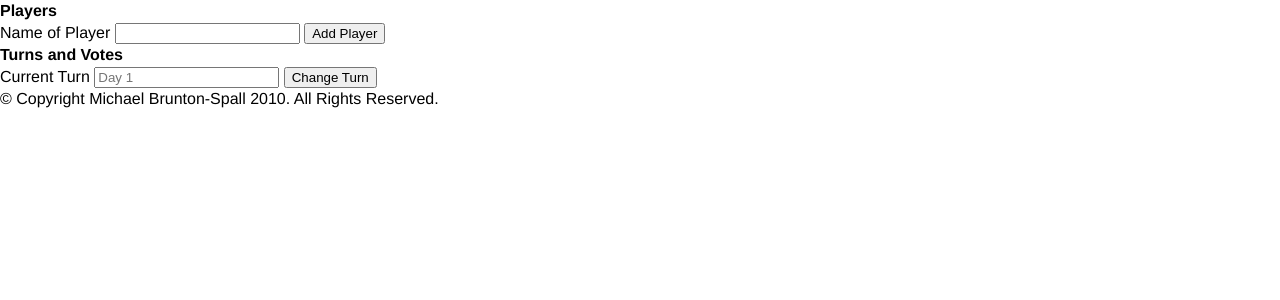
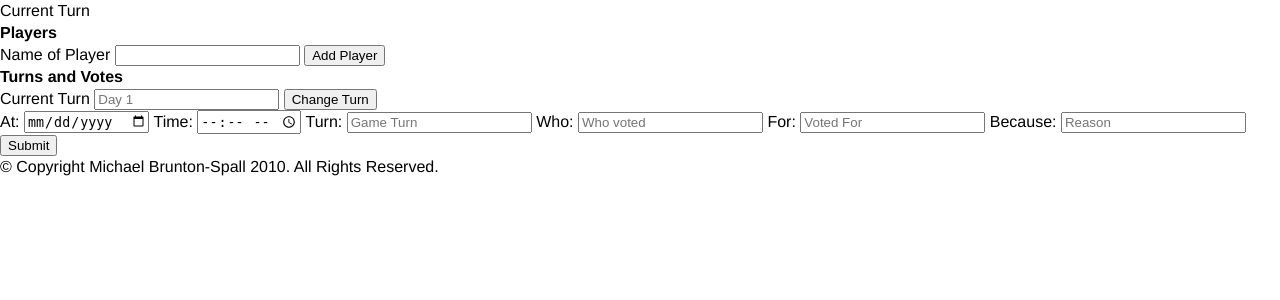
Before and after one commit to bruntonspall/werewolf-tracker, a Python web app: template templates/game.html in a window 1280 px wide. Shown: the part 22-322 px from the top of the page. Run offline with Jinja, Linux system fonts and the light colour scheme; the template is opened without the code that fills it, so the values that code supplies are empty.

Commit message:
Make vote submission work

```diff
--- a/models.py
+++ b/models.py
@@ -53,9 +53,10 @@ class Vote(db.Model):
     turn = db.StringProperty(required=True)
     source = db.ReferenceProperty(Player, collection_name="lynch_votes", required=True)
     target = db.ReferenceProperty(Player, collection_name="votes", required=True)
+    game = db.ReferenceProperty(Game, collection_name="votes", required=True)
     reason = db.StringProperty(required=False)
     @staticmethod
-    def create(date, time, turn, source, target, reason=""):
-        obj = Vote(date=date, time=time, turn=turn, source=source, target=target, reason=reason)
+    def create(date, time, turn, source, target, game, reason=""):
+        obj = Vote(date=date, time=time, turn=turn, source=source, target=target, game=game, reason=reason)
         obj.save()
         return obj
--- a/templates/game.html
+++ b/templates/game.html
@@ -4,6 +4,10 @@
 
 {% block mainbody %}
 <h1>{{game.name}}</h1>
+        <dl>
+            <dt>Current Turn</dt>
+            <dd>{{game.turn}}</dd>
+        </dl>
 <div>
 <h2>Players</h2>
 <ul>
@@ -26,6 +30,48 @@
                     <label for="turn">Current Turn</label> <input id="turn" type="text" name="turn" placeholder="Day 1"/>
                     <input type="submit" value="Change Turn"/>
                 </form>
+            <ol>
+                {% for vote in game.votes %}
+                <li>{{vote.source.name}} voted for {{vote.target.name}} because {{vote.reason}}</li>
+                {% endfor %}
+            </ol>
+             <script>
+            console.log('testing');
+            $(function() {
+                if (!Modernizr.inputtypes.datetime){
+                    console.log('datetime');
+                    jQuery('#date').datepicker();
+                }
+                jQuery('#source').autocomplete({
+                    source: '/game/{{game.id}}/players/json'
+                });
+                jQuery('#target').autocomplete({
+                    source: '/game/{{game.id}}/players/json'
+                });
+            });
+        </script>
+    <div class="vote_entry">
+        <form action="/game/{{game.id}}/vote" method="post">
+            <label for="date">At: </label>
+            <input name="date" id='date' type="date" placeholder="2010-10-10" required=true/>
 
+            <label for="time">Time: </label>
+            <input name="time" id='time' type="time" placeholder="18:01"/>
+
+            <label for="gameturn">Turn: </label>
+            <input name="turn" id='gameturn' type="text" placeholder="Game Turn" value="{{game.turn}}">
+
+            <label for="source">Who: </label>
+            <input name="source" id='source' type="text" placeholder="Who voted">
+
+            <label for="target">For: </label>
+            <input name="target" id='target' type="text" placeholder="Voted For">
+
+            <label for="reason">Because: </label>
+            <input name="reason" id='reason' type="text" placeholder="Reason">
+
+            <input name="submit" type="submit" value="Submit" />
+        </form>
+    </div>
         </div>
 {% endblock %}
--- a/templates/players.json
+++ b/templates/players.json
@@ -1,9 +1,5 @@
 [
     {% for player in players %}
-{
-"id": "{{player.name}}",
-"value": "{{player.name}}",
-"label":"{{player.name}}"
-}{% if forloop.last %}{%else%},{% endif %}
+"{{player.name}}"{% if forloop.last %}{%else%},{% endif %}
 {% endfor %}
 ]
```
Also changed, not shown: main.py (+20 -5 lines), templates/votes.html (+0 -37 lines).
